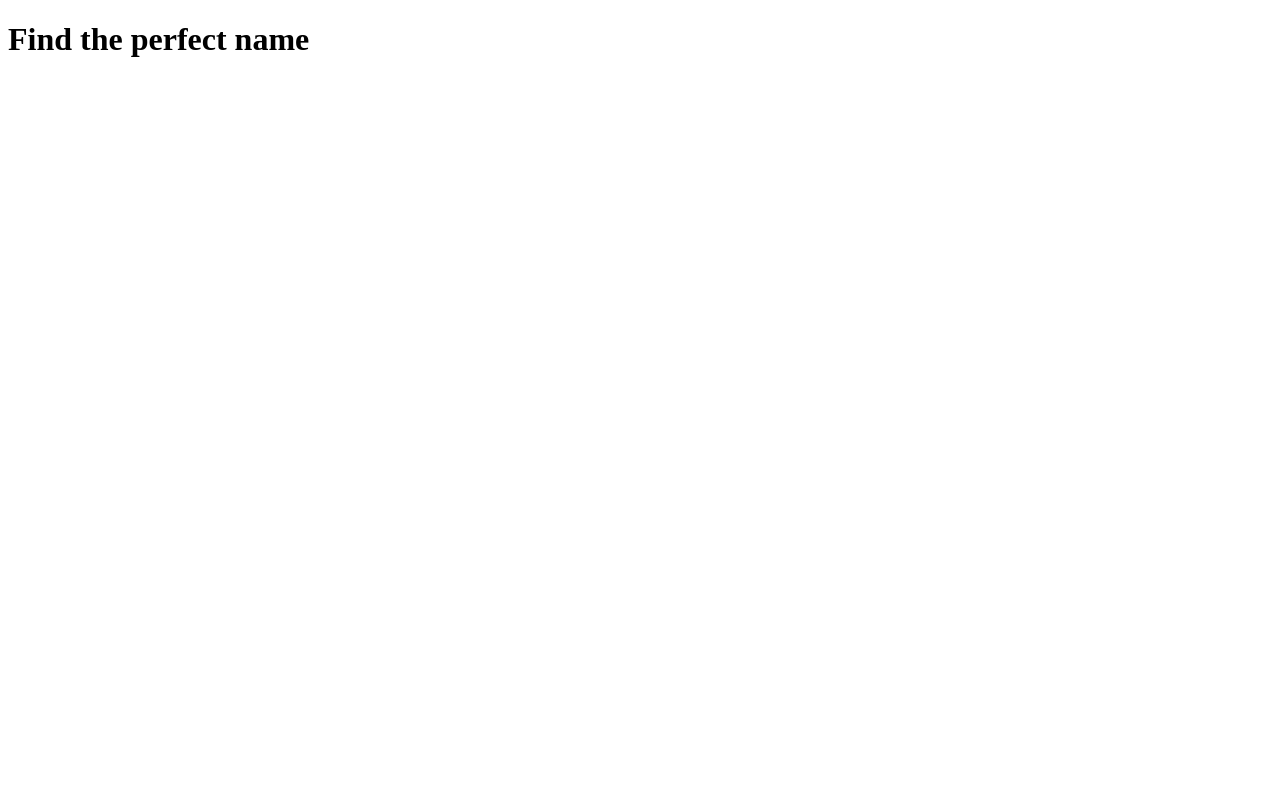
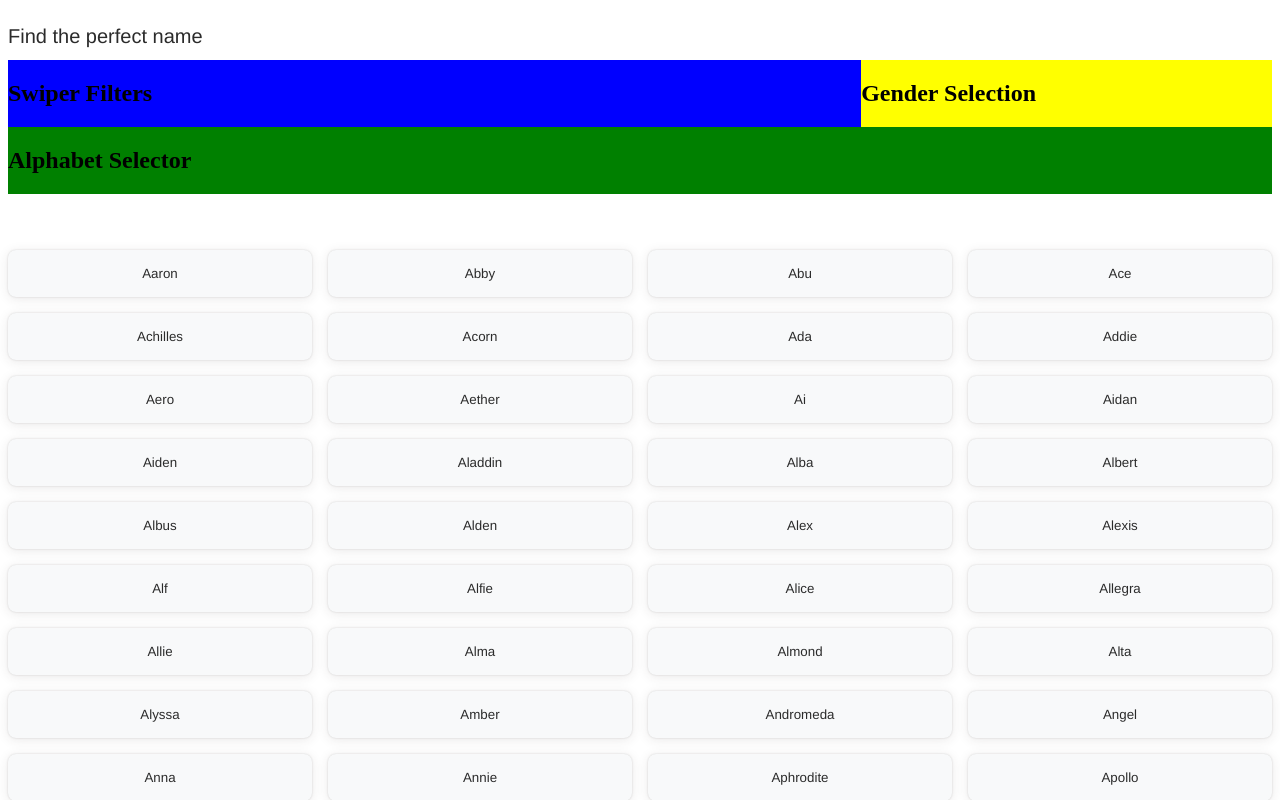
Before and after one commit to Nazar-Lysak/cx-naming-tool, a React (Vite) app: page / in a window 1280 px wide. Both pictures are taken after a click on the button "Start". Shown: the top 800 px of the page. Built offline with nearby package versions, Linux system fonts and the light colour scheme.

Commit message:
create view with names

```diff
--- a/src/client/MainApp.tsx
+++ b/src/client/MainApp.tsx
@@ -1,13 +1,14 @@
 import type { WidgetConfig } from '../main';
+import FilterComponent from './features/filter/FilterComponent';
+import ViewComponent from './features/view/ViewComponent';
 
 function MainApp(config: WidgetConfig) {
   console.log(config);
 
   return (
     <div className="main-app">
-      <div className="main-app__header">
-        <h1>Find the perfect name</h1>
-      </div>
+      <FilterComponent />
+      <ViewComponent />
     </div>
   );
 }
--- /dev/null
+++ b/src/client/components/alphabet-selector/AlphabetSelector.tsx
@@ -0,0 +1,16 @@
+import styled from 'styled-components';
+
+const Container = styled.div`
+  grid-area: alphabet;
+  background: green;
+`;
+
+const AlphabetSelector = () => {
+  return (
+    <Container>
+      <h2>Alphabet Selector</h2>
+    </Container>
+  );
+};
+
+export default AlphabetSelector;
--- /dev/null
+++ b/src/client/components/gender-selection/GenderSelection.tsx
@@ -0,0 +1,16 @@
+import styled from 'styled-components';
+
+const Container = styled.div`
+  grid-area: gender;
+  background: yellow;
+`;
+
+const GenderSelection = () => {
+  return (
+    <Container>
+      <h2>Gender Selection</h2>
+    </Container>
+  );
+};
+
+export default GenderSelection;
--- a/src/client/components/start-screen/StartScreen.tsx
+++ b/src/client/components/start-screen/StartScreen.tsx
@@ -16,7 +16,7 @@ const Container = styled(motion.div)`
   min-height: 400px;
   padding: 16px;
   background-color: ${generalStyles.colors.lightGray};
-  border-radius: ${generalStyles.borderRadius};
+  border-radius: 16px;
   font-family: ${generalStyles.fonts.secondary};
 `;
 
--- /dev/null
+++ b/src/client/components/swiper-filter/SwiperFilters.tsx
@@ -0,0 +1,16 @@
+import styled from 'styled-components';
+
+const Container = styled.div`
+  grid-area: swiper;
+  background: blue;
+`;
+
+const SwiperFilters = () => {
+  return (
+    <Container>
+      <h2>Swiper Filters</h2>
+    </Container>
+  );
+};
+
+export default SwiperFilters;
--- /dev/null
+++ b/src/client/features/filter/FilterComponent.tsx
@@ -0,0 +1,52 @@
+import AlphabetSelector from '@/client/components/alphabet-selector/AlphabetSelector';
+import GenderSelection from '@/client/components/gender-selection/GenderSelection';
+import SwiperFilters from '@/client/components/swiper-filter/SwiperFilters';
+import { generalStyles } from '@/styles/variables';
+import styled from 'styled-components';
+
+const Title = styled.h3`
+  color: ${generalStyles.colors.darkGray};
+  font-family: ${generalStyles.fonts.primary};
+  font-size: 20px;
+  font-style: normal;
+  font-weight: 400;
+  line-height: 32px;
+  margin-bottom: 8px;
+
+  @media ${generalStyles.mediaQuery.mobile} {
+    font-size: 16px;
+    line-height: 24px;
+    margin-bottom: 16px;
+  }
+`;
+
+const Container = styled.div`
+  padding-bottom: 56px;
+  display: grid;
+  grid-template:
+    'swiper gender'
+    'alphabet alphabet' / 67.5% 32.5%;
+
+  @media ${generalStyles.mediaQuery.mobile} {
+    grid-template:
+      'swiper'
+      'alphabet'
+      'gender' / 100%;
+    padding-bottom: 8px;
+  }
+`;
+
+const FilterComponent = () => {
+  return (
+    <div>
+      <Title>Find the perfect name</Title>
+      <Container>
+        <SwiperFilters />
+        <GenderSelection />
+        <AlphabetSelector />
+      </Container>
+    </div>
+  );
+};
+
+export default FilterComponent;
--- /dev/null
+++ b/src/client/features/view/ViewComponent.tsx
@@ -0,0 +1,56 @@
+import { nameList } from '@/data/nameList';
+import { generalStyles } from '@/styles/variables';
+import styled from 'styled-components';
+
+const Container = styled.div`
+  display: grid;
+  gap: 16px;
+  grid-template-columns: repeat(4, minmax(0px, 1fr));
+  position: relative;
+
+  @media ${generalStyles.mediaQuery.tablet} {
+    grid-template-columns: repeat(3, minmax(0px, 1fr));
+  }
+
+  @media ${generalStyles.mediaQuery.mobile} {
+    grid-template-columns: repeat(2, minmax(0px, 1fr));
+  }
+
+  @media ${generalStyles.mediaQuery.mobileS} {
+    grid-template-columns: repeat(1, minmax(0px, 1fr));
+  }
+`;
+
+const NameCard = styled.button`
+  background-color: ${generalStyles.colors.lightGray};
+  font-family: ${generalStyles.fonts.primary};
+  color: ${generalStyles.colors.darkGray};
+  box-shadow:
+    rgba(58, 53, 51, 0.1) 0px 2px 12px 0px,
+    rgba(58, 53, 51, 0.2) 0px 0px 2px 0px;
+  border-radius: 8px;
+  border: none;
+  padding: 16px;
+  text-align: center;
+  cursor: pointer;
+  transition:
+    background-color 250ms ease-out,
+    color 250ms ease-out;
+
+  &:hover {
+    background-color: ${generalStyles.colors.darkGray};
+    color: ${generalStyles.colors.white};
+  }
+`;
+
+const ViewComponent = () => {
+  return (
+    <Container>
+      {nameList.map((name) => (
+        <NameCard key={name.id}>{name.title}</NameCard>
+      ))}
+    </Container>
+  );
+};
+
+export default ViewComponent;
--- a/src/styles/variables.ts
+++ b/src/styles/variables.ts
@@ -11,5 +11,10 @@ export const generalStyles = {
     primary: 'Helvetica, sans-serif',
     secondary: 'Arial, sans-serif',
   },
-  borderRadius: '4px',
+  mediaQuery: {
+    mobileS: '(max-width: 480px)',
+    mobile: '(max-width: 768px)',
+    tablet: '(max-width: 1024px)',
+    desktop: '(min-width: 1025px)',
+  },
 };
```
